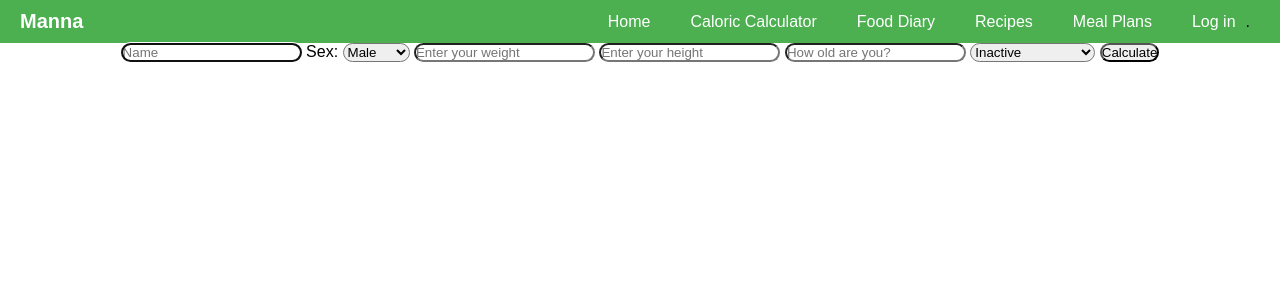
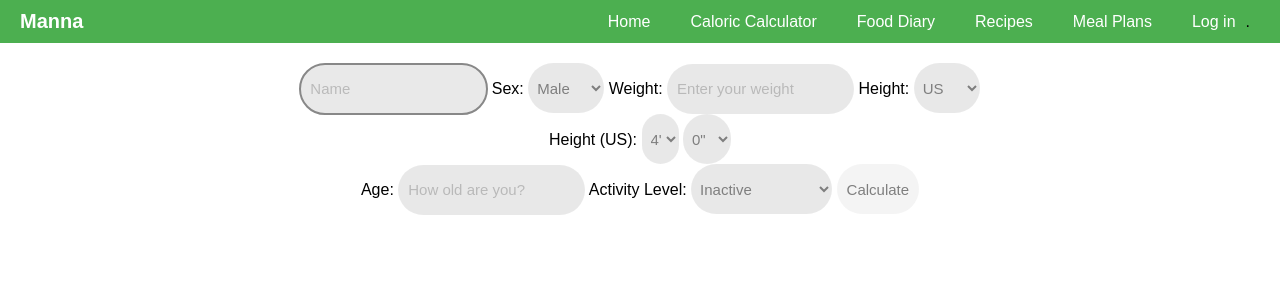
Before and after one commit to mpstaud/FlaskNutritionProject, a Flask app: page /caloric_calculator in a window 1280 px wide. Shown: the top 300 px of the page. Run offline with Flask 3, Linux system fonts and the light colour scheme.

Commit message:
Update form for caloric calculator, add UI mod script for dynamic select options depending on chosen unit of measurement for height

```diff
--- a/app.py
+++ b/app.py
@@ -91,7 +91,9 @@ def caloric_calculator():
     if request.method == "POST":
         sex      =                     str(request.form.get("sex"))
         weight   =                  int(request.form.get("weight"))
-        height   =                  int(request.form.get("height"))
+        height_ft   =                  int(request.form.get("height_ft"))
+        height_in   =                  int(request.form.get("height_in"))
+        height = (height_ft * 12) + height_in
         age      =                     int(request.form.get("age"))
         activity =               request.form.get("activity_level")
         # call functions from formulas.py
--- a/static/main.css
+++ b/static/main.css
@@ -54,7 +54,7 @@
             background-color: #2d2f2d;
             border-radius: 10px;
             width: 200px;
-            height: 25px;
+            height: 30px;
             color: white;
             border: none;
             padding: 5px;
@@ -62,7 +62,10 @@
         }
         .your_name::placeholder {
             color: white;
-            position: relative;
+            padding-left: 5px;
+            display: flex;
+            justify-content: center;
+            align-items: center;
         }
 
         .login {
@@ -80,14 +83,47 @@
             align-items: center;
             flex-direction: column;
         }
+        .calculator {
+            margin-top: 20px;
+            display: flex;
+            justify-content: center;
+            flex-direction: column;
+            align-items: center;
+        }
 
         .calculator input {
-            border-radius: 10px;
+            border-radius: 30px;
+            height: 50px;
+            background-color: lightgrey;
+            border: none;
+            opacity: 0.5;
+            color: black;
+            padding-left: 10px;
+        }
+        .calculator input::placeholder {
+            font-size: 15px;
+            display: flex;
+            justify-content: center;
+            align-items: center;
         }
         .calculator select{
-            border-radius: 10px;
+            border-radius: 30px;
+            height: 50px;
+            width: auto;
+            background-color: lightgrey;
+            border: none;
+            opacity: 0.5;
+            font-size: 15px;
+            padding-left: 5px;
 
         }
-        .calculate {
-            border-radius: 10px;
+        .calculator button {
+            border-radius: 30px;
+            background: rgb(211 211 211 / 50%);
+            padding-left: 10px;
+            padding-right: 10px;
+            height: 50px;
+            border: none;
+            opacity: 0.5;
+            font-size: 15px;
         }
--- /dev/null
+++ b/static/ui_mod.js
@@ -0,0 +1,23 @@
+document.addEventListener("DOMContentLoaded", function () {
+    // Select necessary elements
+    const heightUnit = document.getElementById("height_unit");
+    const usHeight = document.getElementById("us-height");
+    const metricHeight = document.getElementById("metric-height");
+
+    // Function to handle height unit change
+    function onHeightUnitChange() {
+        if (heightUnit.value === "US") {
+            usHeight.style.display = "block";
+            metricHeight.style.display = "none";
+        } else if (heightUnit.value === "METRIC") {
+            usHeight.style.display = "none";
+            metricHeight.style.display = "block";
+        }
+    }
+
+    // Attach change event listener
+    heightUnit.addEventListener("change", onHeightUnitChange);
+
+    // Initialize visibility state on page load
+    onHeightUnitChange();
+});
--- a/templates/caloric_calculator.html
+++ b/templates/caloric_calculator.html
@@ -16,15 +16,51 @@
             </label>
 
             <label for="weight">
+                Weight:
                 <input class="user_weight" type="number" name = "weight" placeholder="Enter your weight" id="weight">
             </label>
             <label>
-                <input class="user_height" type="number" name = "height" placeholder="Enter your height" id="height">
+                Height:
+                <select class="user_height" name="height_unit" id="height_unit">
+                    <option value="US">US</option>
+                    <option value="METRIC">Metric</option>
+                </select>
+            </label>
+
+            <label id="us-height" style="display: none;">
+                Height (US):
+                <select class="user_height" name="height_ft" id="height_ft">
+                    <option value=4>4'</option>
+                    <option value=5>5'</option>
+                    <option value=6>6'</option>
+                    <option value=7>7'</option>
+                </select>
+                <select class="user_height" name="height_in" id="height_in">
+                    <option value=0>0"</option>
+                    <option value=1>1"</option>
+                    <option value=2>2"</option>
+                    <option value=3>3"</option>
+                    <option value=4>4"</option>
+                    <option value=5>5"</option>
+                    <option value=6>6"</option>
+                    <option value=7>7"</option>
+                    <option value=8>8"</option>
+                    <option value=9>9"</option>
+                    <option value=10>10"</option>
+                    <option value=11>11"</option>
+                </select>
+            </label>
+
+            <label id="metric-height" style="display: none;">
+                Height (Metric):
+                <input class="user_height" type="number" name="height_cm" placeholder="Enter height in cm" id="height_cm">
             </label>
             <label>
+                Age:
                 <input class="age" type="number" name = "age" placeholder="How old are you?" id="age">
             </label>
             <label>
+                Activity Level:
                 <select class="user_activity_level" name = "activity_level" id="activity_level">
                     <option value="inactive">Inactive</option>
                     <option value="somewhat_active">Somewhat Active</option>
@@ -36,4 +72,6 @@
         </form>
     </main>
 
+    <script src="{{ url_for('static', filename='ui_mod.js') }}"></script>
+
 {% endblock %}
```
Also changed, not shown: formulas.py (+5 -4 lines), 2 other files.
